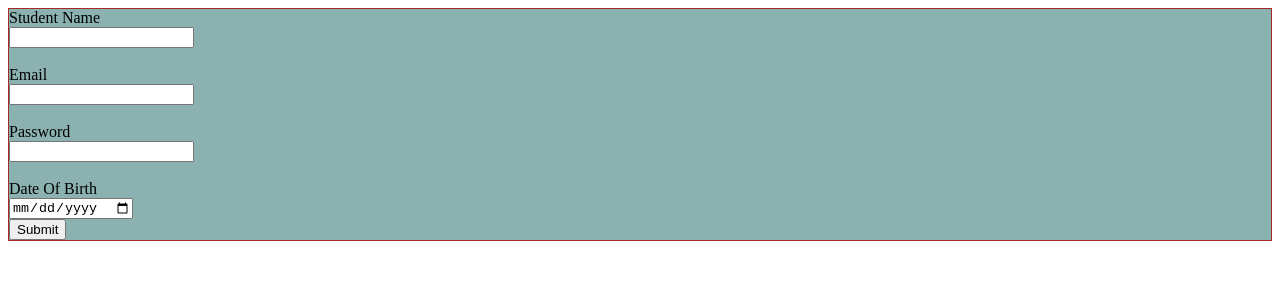
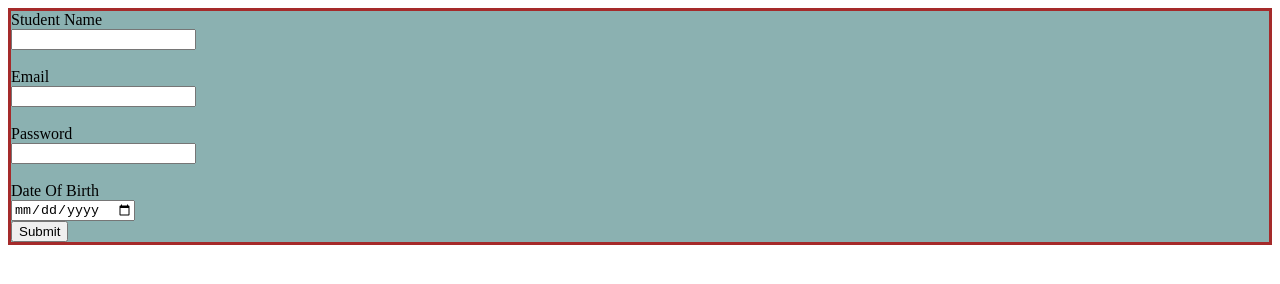
Before and after one commit to Prasathvj/css-demo, a plain HTML site: page index.html in a window 1280 px wide. Drawn offline with Linux system fonts and the light colour scheme.

Commit message:
Update index.html

```diff
--- a/index.html
+++ b/index.html
@@ -8,7 +8,7 @@
     <style>
         .main{
             background-color: rgb(139, 177, 177);
-            border: 1px solid brown;
+            border: 3px solid brown;
         }
 
     </style>
```
